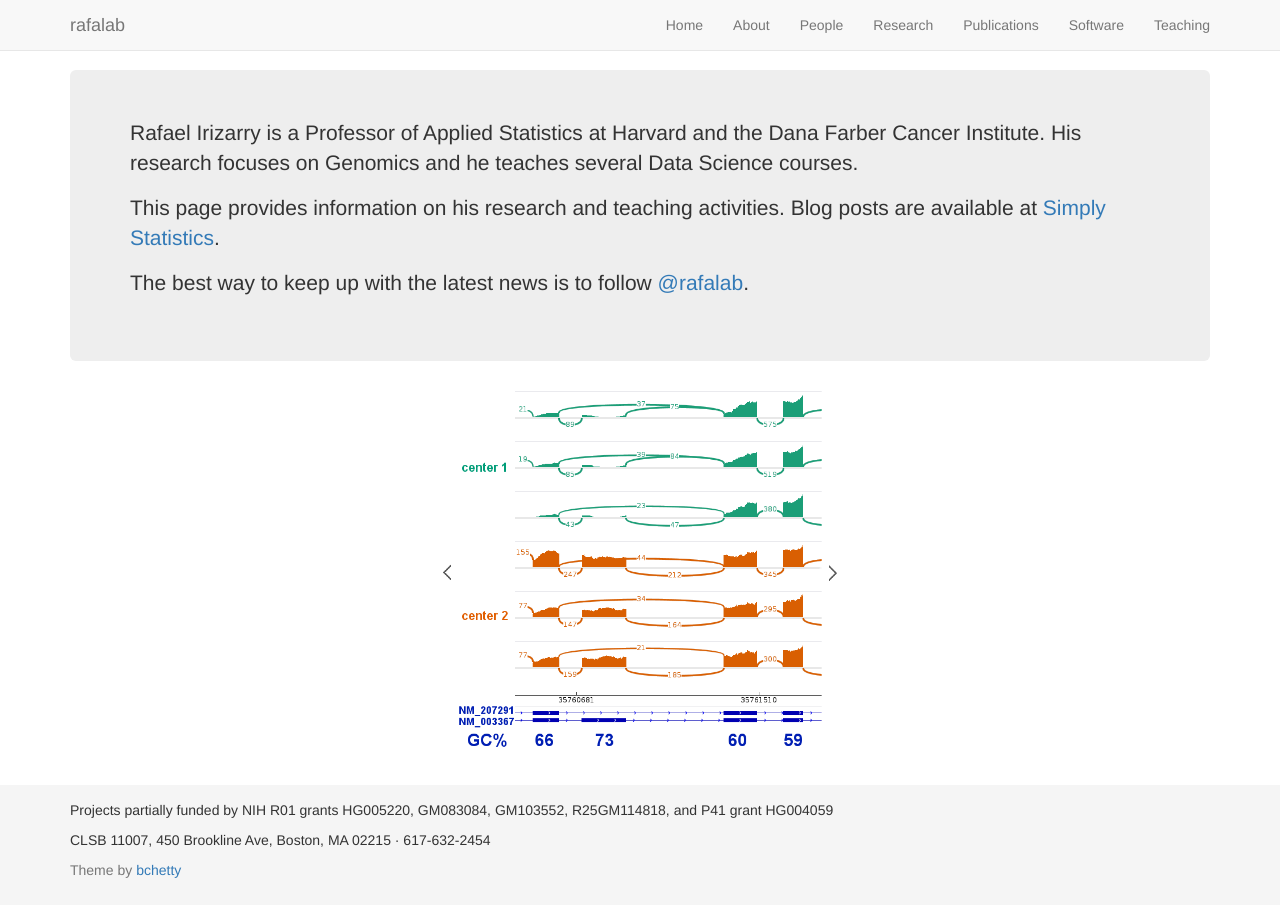
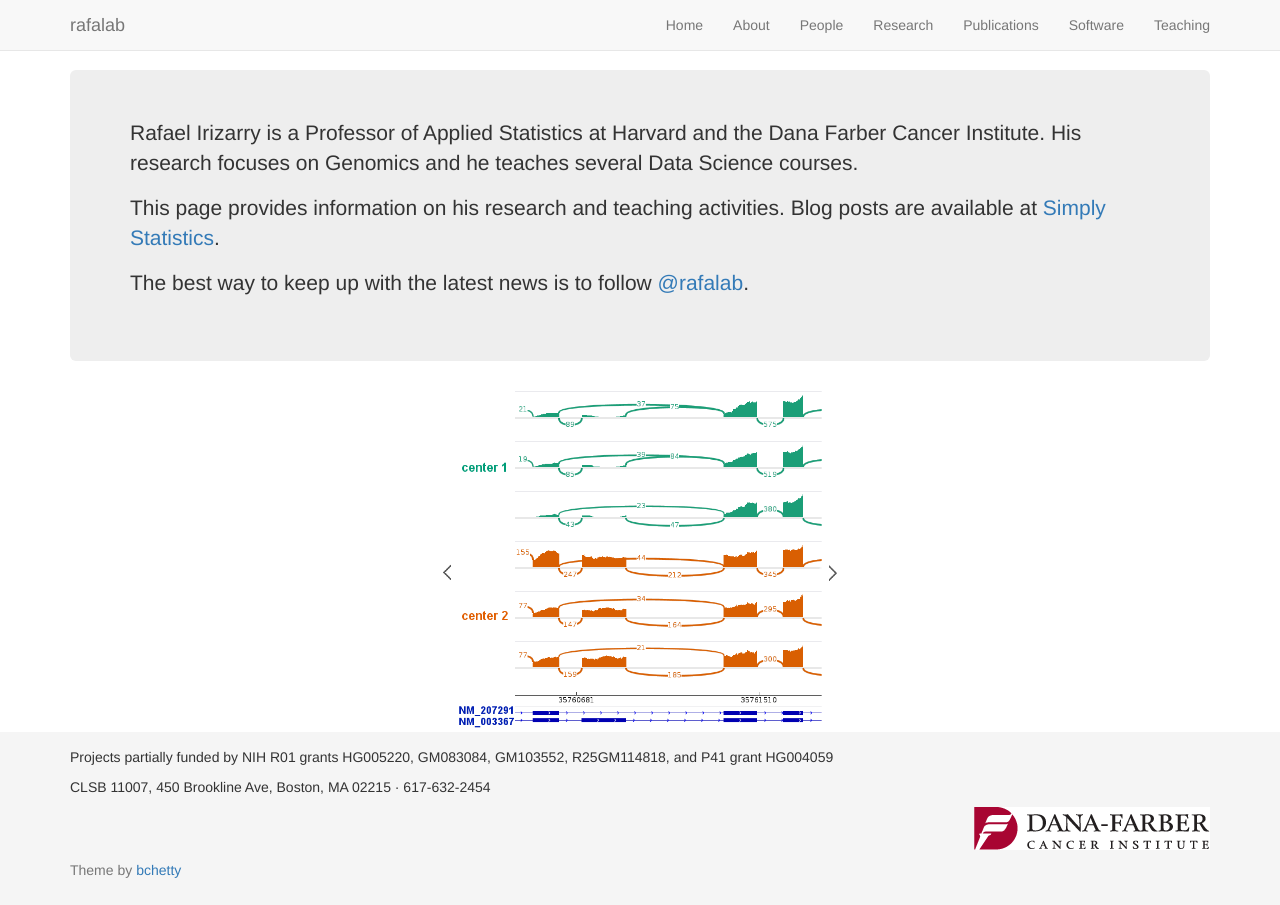
Before and after one commit to rafalab/rafalab.github.io, a Jekyll site: the page built from index.html, in a window 1280 px wide. Built offline with Jekyll 4.4.1, drawn with Linux system fonts in a browser that asks for light colours; nearby versions of some CDN libraries; the list of posts is cut into pages by our own code.

Commit message:
Update footer.html

```diff
--- a/_includes/footer.html
+++ b/_includes/footer.html
@@ -7,6 +7,9 @@
 <p> CLSB 11007, 450 Brookline Ave, Boston, MA 02215 &middot;
   617-632-2454 </p>
 
+  <div align = "right">
+    <img data-u="image" src="assets/img/DFimgHeader.gif" />
+  </div>
 
     </p>
   <!-- This is my 'Open Source' work. So, please don't remove the below copyright content. :) -->
```
